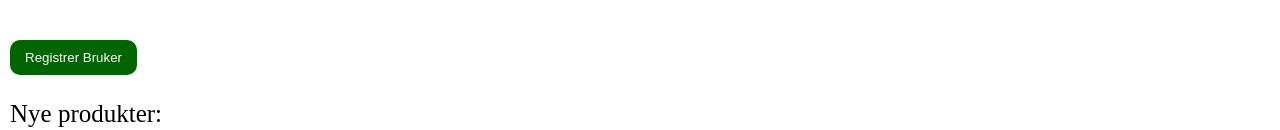
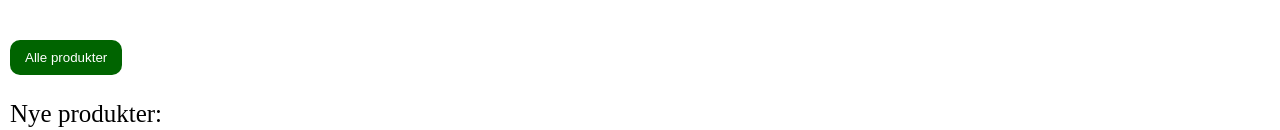
Before and after one commit to Krijor08/skranglekassa, a plain HTML site: page SRC/HTML/index.HTML in a window 1280 px wide. Shown: the part 217-347 px from the top of the page. Drawn offline with Linux system fonts and the light colour scheme.

Commit message:
Fixed spelling mistake and added custom scrollbar.

```diff
--- a/SRC/CSS/Main.css
+++ b/SRC/CSS/Main.css
@@ -1,5 +1,23 @@
 body {
     margin: 10px;
+}
+
+::-webkit-scrollbar {
+    width: 10px;
+}
+
+::-webkit-scrollbar-track {
+    background: green;
+    border-radius: 10px 0px 0px 10px
+}
+
+::-webkit-scrollbar-thumb {
+  background: rgb(31, 212, 31);
+  border-radius: 10px 0px 0px 10px
+}
+
+::-webkit-scrollbar-thumb:hover {
+  background: rgb(90, 255, 90);
 }
 
 h1 {
--- a/SRC/HTML/index.HTML
+++ b/SRC/HTML/index.HTML
@@ -25,7 +25,7 @@
     <p>Brukt og nytt, til en <b><i>rimelig</i></b> pris!</p>
     <br>
     <button class="navBtn" onclick="window.location.href='/SRC/HTML/allproducts.html'">
-        Registrer Bruker
+        Alle produkter
     </button>
     <p>Nye produkter:</p>
 
```
